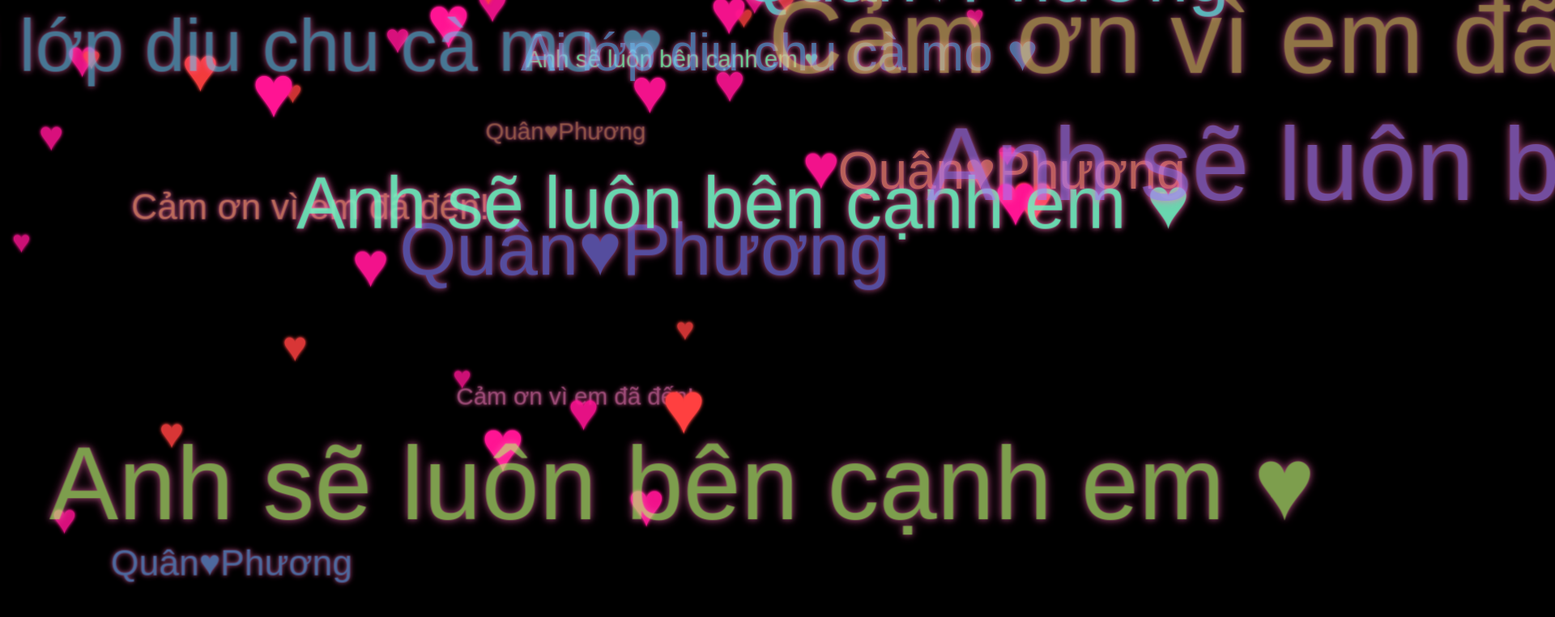
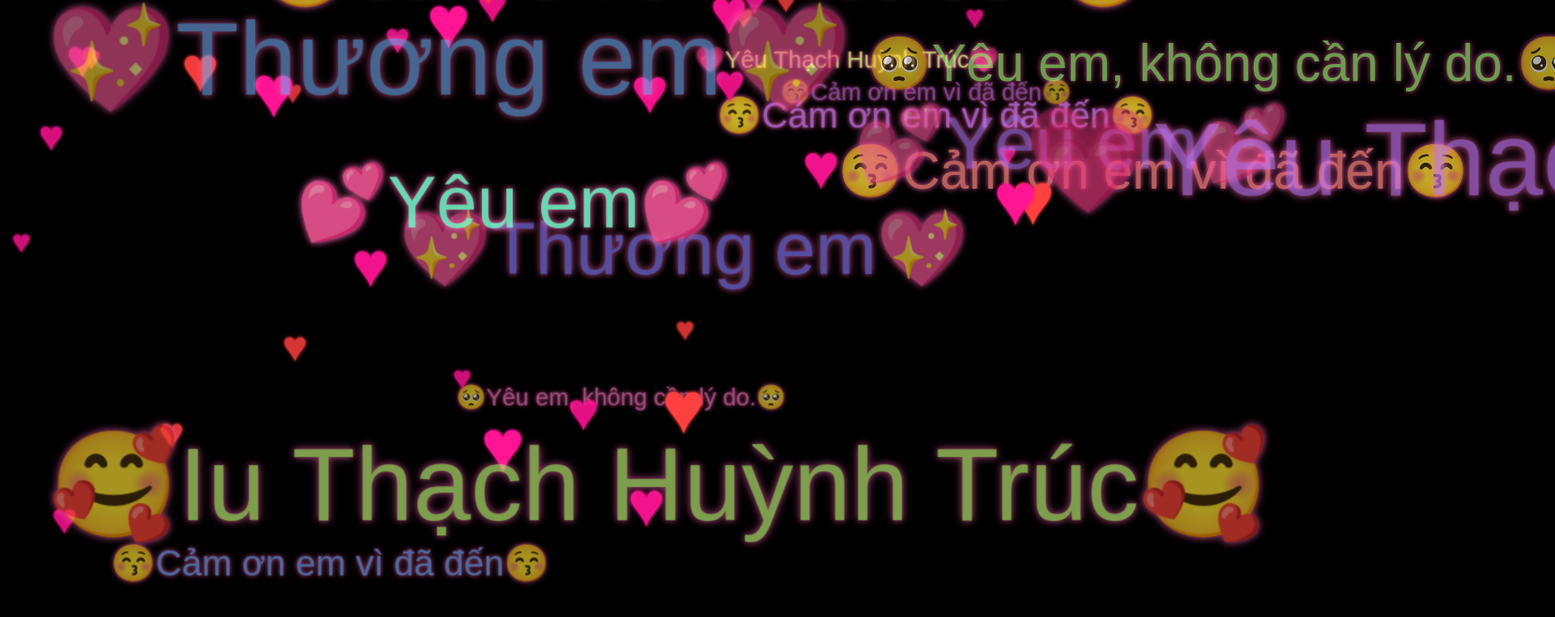
Before and after one commit to love-forever3/love24, a plain HTML site: page index.html in a window 1280 px wide. Shown: the top 762 px of the page at 81% size, 1920 px wide, since content can reach past the window. Drawn offline with Linux system fonts and the light colour scheme.

Commit message:
Update index.html

```diff
--- a/index.html
+++ b/index.html
@@ -134,10 +134,38 @@
     </audio>
     <script>
         const texts = [
-            "Cảm ơn vì em đã đến!",
-            "Ai lớp diu chu cà mo ♥",
-            "Anh sẽ luôn bên cạnh em ♥",
-            "Quân♥Phương"
+        "💗Yêu Thạch Huỳnh Trúc💗",
+  "🥰Iu Thạch Huỳnh Trúc🥰",
+  "💖Thương em💖",
+  "💕Yêu em💕",
+  "🥺Yêu em, không cần lý do.🥺",
+  "😚Cảm ơn em vì đã đến😚",
+  "💗Yêu Thạch Huỳnh Trúc💗",
+  "🥰Iu Thạch Huỳnh Trúc🥰",
+  "💖Thương em💖",
+  "💕Yêu em💕",
+  "🥺Yêu em, không cần lý do.🥺",
+  "😚Cảm ơn em vì đã đến😚",
+  "💗Yêu Thạch Huỳnh Trúc💗",
+  "🥰Iu Thạch Huỳnh Trúc🥰",
+  "💖Thương em💖",
+  "💕Yêu em💕",
+  "🥺Yêu em, không cần lý do.🥺",
+  "😚Cảm ơn em vì đã đến😚",
+  "💗Yêu Thạch Huỳnh Trúc💗",
+  "🥰Iu Thạch Huỳnh Trúc🥰",
+  "💖Thương em💖",
+  "💕Yêu em💕",
+  "🥺Yêu em, không cần lý do.🥺",
+  "😚Cảm ơn em vì đã đến😚",
+  "💗Yêu Thạch Huỳnh Trúc💗",
+  "🥰Iu Thạch Huỳnh Trúc🥰",
+  "💖Thương em💖",
+  "💕Yêu em💕",
+  "🥺Yêu em, không cần lý do.🥺",
+  "😚Cảm ơn em vì đã đến😚",
+
+
         ];
 
         const scene = document.getElementById("scene");
```
